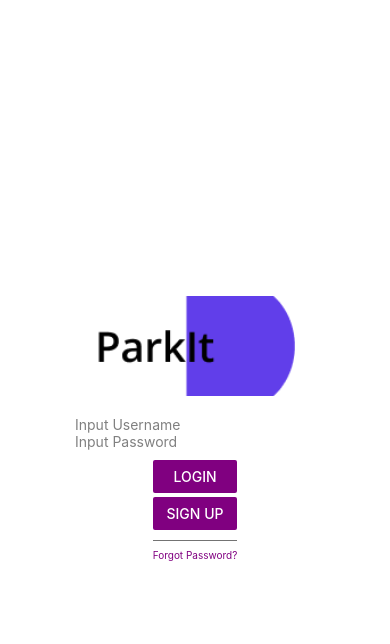
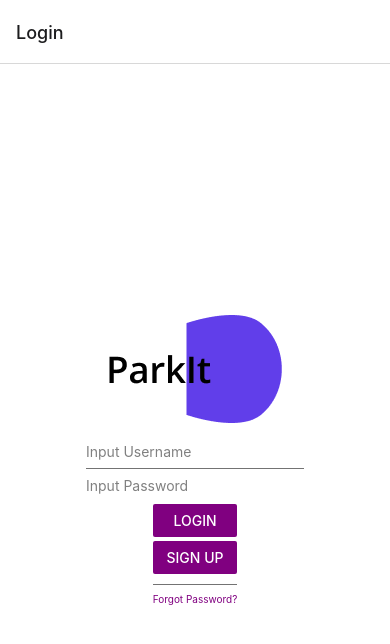
Before and after one commit to bohyanggg/ParkIt, a React Native app: screen /Login in a window 390 px wide. Shown: the top 644 px of the page. Built offline with nearby package versions, Linux system fonts and the light colour scheme; no server answers.

Commit message:
Added screens and added basic navigation

```diff
--- a/App.js
+++ b/App.js
@@ -10,7 +10,11 @@ import {
   Map,
   MyComponent,
   CarParkScreen,
-  CPDetails
+  CPDetails,
+  ForgetPasswordScreen,
+  SignUpScreen1,
+  SignUpScreen2,
+  SignUpScreen3
 } from "./screens";
 
 const Stack = createStackNavigator();
@@ -18,59 +22,16 @@ const Stack = createStackNavigator();
 function App() {
   return (
     <NavigationContainer>
-      <Stack.Navigator
-        initialRouteName="CarparkDetails"
-        screenOptions={{
-          headerTitleAlign: 'center',
-          headerStyle: {
-            backgroundColor: '#0080ff'
-          },
-          headerTintColor: '#ffffff',
-          headerTitleStyle: {
-            fontSize: 25,
-            fontWeight: 'bold'
-          }
-        }}
-      >
-        <Stack.Screen
-          name="Login"
-          component={LoginScreen}
-          options={{
-            headerShown: false,
-          }}
-        />
-
-        <Stack.Screen
-          name="Map"
-          component={Map}
-          options={{
-            headerShown: false,
-          }}
-        />
-
-        <Stack.Screen
-          name="Map1"
-          component={MyComponent}
-          options={{
-            headershown: false,
-          }}
-        />
-
-        <Stack.Screen
-          name="Carpark"
-          component={CarParkScreen}
-          options={{
-            headershown: false,
-          }}
-        />
-
-        <Stack.Screen
-          name="CarparkDetails"
-          component={CPDetails}
-          options={{
-            headershown: false,
-          }}
-        />
+      <Stack.Navigator initialRouteName="Login">
+        <Stack.Screen name="Login" component={LoginScreen} />
+        <Stack.Screen name="Map" component={Map} options={{headerShown: false,}} />
+        <Stack.Screen name="Map1" component={MyComponent} options={{headerShown: false,}} />
+        <Stack.Screen name="Carpark" component={CarParkScreen} />
+        <Stack.Screen name="CarparkDetails" component={CPDetails} />
+        <Stack.Screen name="ForgetPassword" component={ForgetPasswordScreen} />
+        <Stack.Screen name="SignUp1" component={SignUpScreen1} />
+        <Stack.Screen name="SignUp2" component={SignUpScreen2} />
+        <Stack.Screen name="SignUp3" component={SignUpScreen3} />
       </Stack.Navigator>
     </NavigationContainer>
   )
--- a/screens/carparkscreen.js
+++ b/screens/carparkscreen.js
@@ -36,6 +36,7 @@ function CarParkScreen() {
     return () => clearInterval(interval);
   }, []);
 
+  //Car Park Available Lots: this returns the list of URA carparks in JSON format
   useEffect(() => {
     const url = 'https://www.ura.gov.sg/uraDataService/invokeUraDS?service=Car_Park_Availability';
     const accessKey = 'acb2ead0-8cef-46a5-af01-15d850b437ce';
--- a/screens/cpdetails.js
+++ b/screens/cpdetails.js
@@ -2,6 +2,7 @@ import React, { useState, useEffect } from 'react';
 import { View, Text, FlatList } from 'react-native';
 import axios from 'axios';
 
+//This data service will return the list of URA car park details and rates in the JSON format.//
 function CPDetails() {
   const [data, setData] = useState([]);
   const [token, setToken] = useState('');
--- /dev/null
+++ b/screens/forgetPasswordScreen.js
@@ -0,0 +1,21 @@
+import { StyleSheet, View, Text } from 'react-native'
+import React from 'react'
+
+const ForgetPasswordScreen = () => {
+  return (
+    <View style={styles.container}>
+      <Text>forgetPasswordScreen</Text>
+    </View>
+  )
+};
+
+const styles = StyleSheet.create({
+  container: {
+    flex: 1,
+    backgroundColor: '#fff',
+    alignItems: 'center',
+    justifyContent: 'center'
+  },
+});
+
+export default ForgetPasswordScreen;
--- a/screens/loginScreen.js
+++ b/screens/loginScreen.js
@@ -1,9 +1,7 @@
 import React from 'react';
 //import { StatusBar } from 'expo-status-bar';
-import { StyleSheet, Text, View, Button, SafeAreaView, Alert, TextInput, Image, Pressable } from 'react-native';
+import { StyleSheet, Text, View, Button, SafeAreaView, Alert, TextInput, Image, Pressable, TouchableOpacity } from 'react-native';
 //import { useState } from 'react';
-
-
 
 const Separator = () => <View style={styles.separator} />;
 
@@ -26,8 +24,6 @@ function loginHandler(){  //login handler will take in username and password on
   }
 }*/
 
-
-
 const LoginScreen = ({ navigation }) => (
   <SafeAreaView style={styles.container}>
     <View>
@@ -38,6 +34,7 @@ const LoginScreen = ({ navigation }) => (
         <View styles={styles.textInputStyling}>
           <TextInput placeholderTextColor='grey' placeholder='Input Username' />
         </View>
+        <Separator/>
         <View >
           <TextInput placeholderTextColor='grey' placeholder='Input Password' />
         </View>
@@ -51,27 +48,24 @@ const LoginScreen = ({ navigation }) => (
         <Button
           title="Login"
           color="#800080"
-          onPress={() => Alert.alert('Left button pressed')}
-        //to change onpress to lead to main page
+          onPress={() => {navigation.navigate("Map1"), Alert.alert('Login button pressed')}}
         />
       </View>
       <View style={styles.navigators}>
         <Button
           title="Sign Up"
           color="#800080"
-          onPress={() => Alert.alert('Right button pressed')}
-        //to change onpress to lead to sign up pages
+          //leave the Alert there, might want to use for other stuff in the future
+          onPress={() => {navigation.navigate("SignUp1"), Alert.alert('Sign Up button pressed')}}
         />
       </View>
       <Separator/>
       <View>
-        <Pressable>
+        <Pressable onPress={() => navigation.navigate("ForgetPassword")}>
           <Text style={styles.forgotPasswordStyle}>
             Forgot Password?
           </Text>
         </Pressable>
-
-
       </View>
     </View>
   </SafeAreaView>
@@ -100,14 +94,12 @@ const styles = StyleSheet.create({
     marginVertical: 8
   },
   image: {
-    width: 200,
-    height: 100,
     margin: 20,
     padding: 16,
   },
   textInputLayout: {
     flexDirection: 'row',
-    //flex:1,
+    flex:1,
     margin: 5,
     justifyContent: 'space-between',
     padding: 20,
--- /dev/null
+++ b/screens/signUpScreens/signUpScreen1.js
@@ -0,0 +1,30 @@
+import { StyleSheet, View, Text, Button } from 'react-native'
+import React from 'react'
+
+const SignUpScreen1 = ({navigation}) => {
+  return (
+    <View>
+      <View style={styles.container}>
+        <Text>signUpScreen</Text>
+      </View>
+      <View>
+        <Button
+            title="SignUp2"
+            color="#800080"
+            onPress={() => {navigation.navigate("SignUp2")}}
+          />
+      </View>
+    </View>
+  )
+};
+
+const styles = StyleSheet.create({
+  container: {
+    flex: 1,
+    backgroundColor: '#fff',
+    alignItems: 'center',
+    justifyContent: 'center'
+  },
+});
+
+export default SignUpScreen1;
--- /dev/null
+++ b/screens/signUpScreens/signUpScreen2.js
@@ -0,0 +1,30 @@
+import { StyleSheet, View, Text, Button } from 'react-native'
+import React from 'react'
+
+const SignUpScreen2 = ({navigation}) => {
+  return (
+    <View>
+      <View style={styles.container}>
+        <Text>signUpScreen2</Text>
+      </View>
+      <View>
+        <Button
+            title="SignUp3"
+            color="#800080"
+            onPress={() => {navigation.navigate("SignUp3")}}
+          />
+      </View>
+    </View>
+  )
+};
+
+const styles = StyleSheet.create({
+  container: {
+    flex: 1,
+    backgroundColor: '#fff',
+    alignItems: 'center',
+    justifyContent: 'center'
+  },
+});
+
+export default SignUpScreen2;
--- /dev/null
+++ b/screens/signUpScreens/signUpScreen3.js
@@ -0,0 +1,21 @@
+import { StyleSheet, View, Text } from 'react-native'
+import React from 'react'
+
+const SignUpScreen3 = () => {
+  return (
+    <View style={styles.container}>
+      <Text>signUpScreen3</Text>
+    </View>
+  )
+};
+
+const styles = StyleSheet.create({
+  container: {
+    flex: 1,
+    backgroundColor: '#fff',
+    alignItems: 'center',
+    justifyContent: 'center'
+  },
+});
+
+export default SignUpScreen3;
```
Also changed, not shown: screens/index.js (+8 -0 lines).
